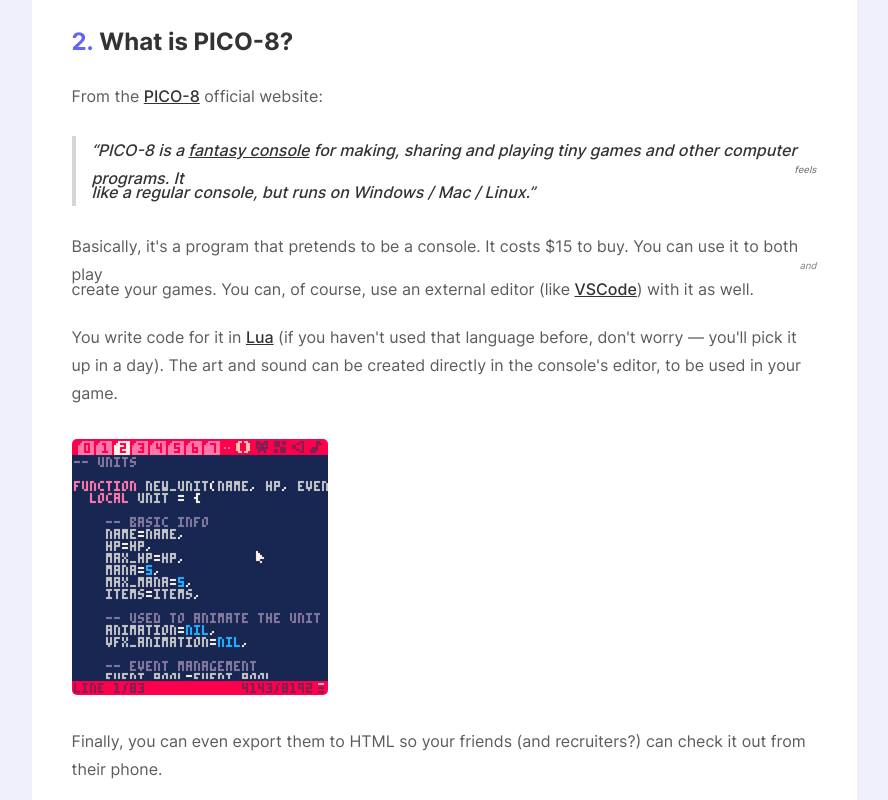
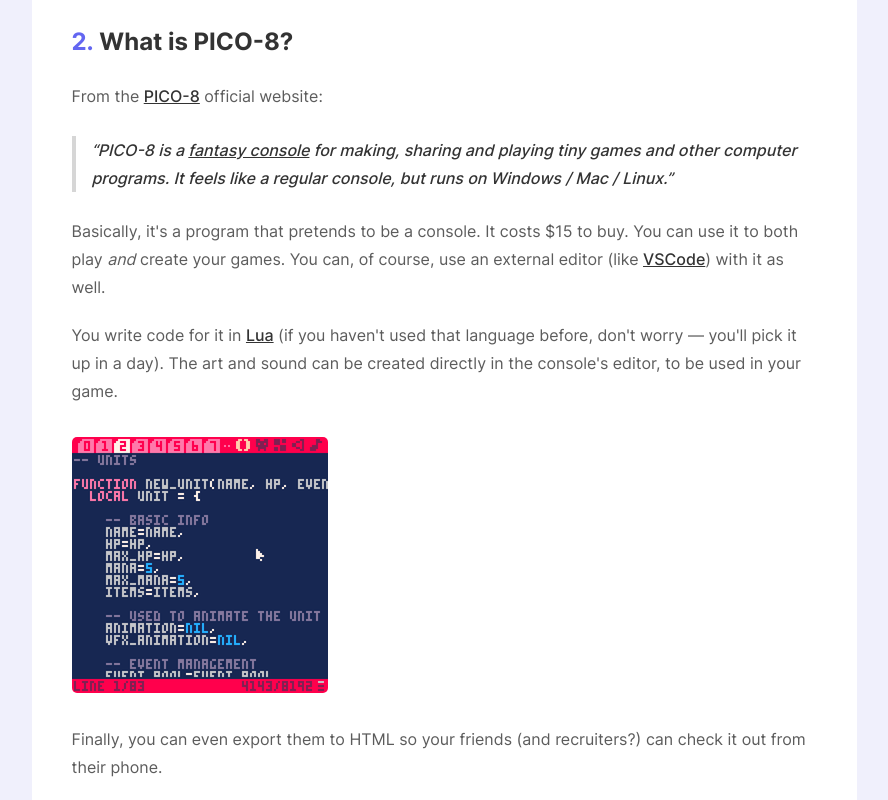
Before and after one commit to jacekobst1/howbigg, a Next.js app: page /blog/retro-with-pico8 in a window 1280 px wide. Shown: the part 1180-1980 px from the top of the page, without its empty margins (196-1084 px from the left). Built offline with nearby package versions, Linux system fonts and the light colour scheme.

Commit message:
Modify image caption styling

```diff
--- a/src/app/blog/[slug]/components/MyReactMarkdown.tsx
+++ b/src/app/blog/[slug]/components/MyReactMarkdown.tsx
@@ -25,11 +25,6 @@
             {children}
           </mark>
         ),
-        em: ({ children, ...props }) => (
-          <div className="image-caption-wrapper">
-            <em {...props}>{children}</em>
-          </div>
-        ),
       }}
     >
       {post.content}
--- a/src/app/blog/[slug]/style.css
+++ b/src/app/blog/[slug]/style.css
@@ -28,7 +28,7 @@
     width: fit-content;
 }
 
-.image-caption-wrapper {
+img+em {
     display: flex;
     justify-content: end;
     margin-top: -30px;
```
Also changed, not shown: posts/ultrawide-vs-dual-monitors.md (+6 -6 lines).
